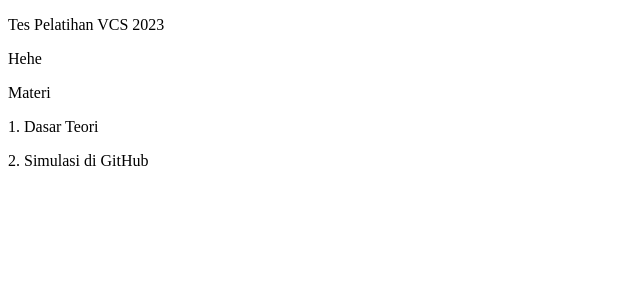
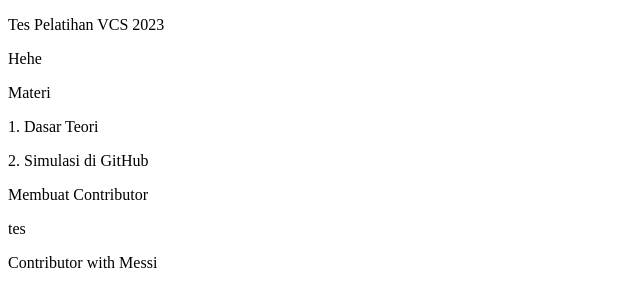
Before and after one commit to andeluw/Repository-Pertama, a plain HTML site: page index.html in a window 1280 px wide. Shown: the whole page, without its empty margins (0-640 px from the left). Drawn offline with Linux system fonts and the light colour scheme.

Commit message:
menambahkan contributor

```diff
--- a/index.html
+++ b/index.html
@@ -10,5 +10,9 @@
         <p>Materi</p>
         <p>1. Dasar Teori</p>
         <p>2. Simulasi di GitHub</p>
+
+        <p>Membuat Contributor</p>
+        <p>tes</p>
+        <p>Contributor with Messi</p>
     </body>
 </html>
```
